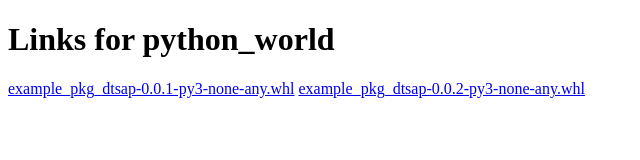
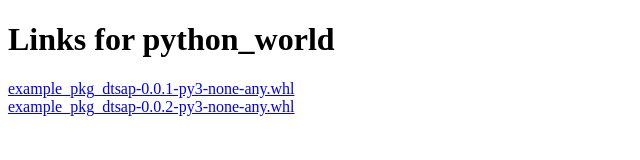
Before and after one commit to dtsap/test-pi, a plain HTML site: page example-pkg-dtsap/index.html in a window 1280 px wide. Shown: the whole page, without its empty margins (0-640 px from the left). Drawn offline with Linux system fonts and the light colour scheme.

Commit message:
Add line break

```diff
--- a/example-pkg-dtsap/index.html
+++ b/example-pkg-dtsap/index.html
@@ -5,7 +5,7 @@
   </head>
   <body>
     <h1>Links for python_world</h1>
-    <a href="git+https://github.com/dtsap/example_project/raw/main/dist/example_pkg_dtsap-0.0.1-py3-none-any.whl">example_pkg_dtsap-0.0.1-py3-none-any.whl</a>
+    <a href="git+https://github.com/dtsap/example_project/raw/main/dist/example_pkg_dtsap-0.0.1-py3-none-any.whl">example_pkg_dtsap-0.0.1-py3-none-any.whl</a><br/>
     <a href="git+https://github.com/dtsap/example_project/raw/main/dist/example_pkg_dtsap-0.0.2-py3-none-any.whl">example_pkg_dtsap-0.0.2-py3-none-any.whl</a>
   </body>
 </html>
```
